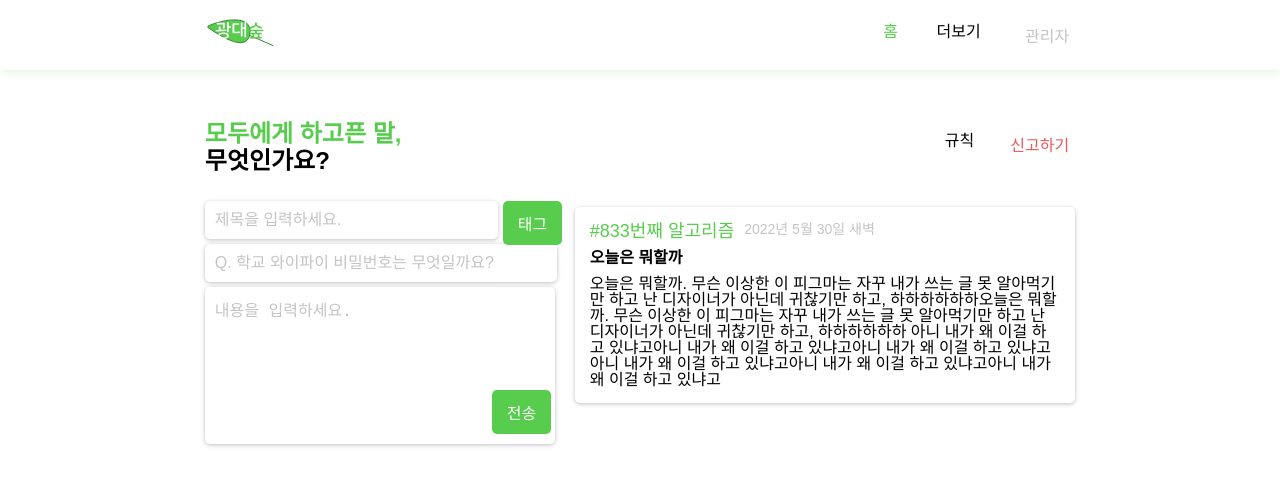
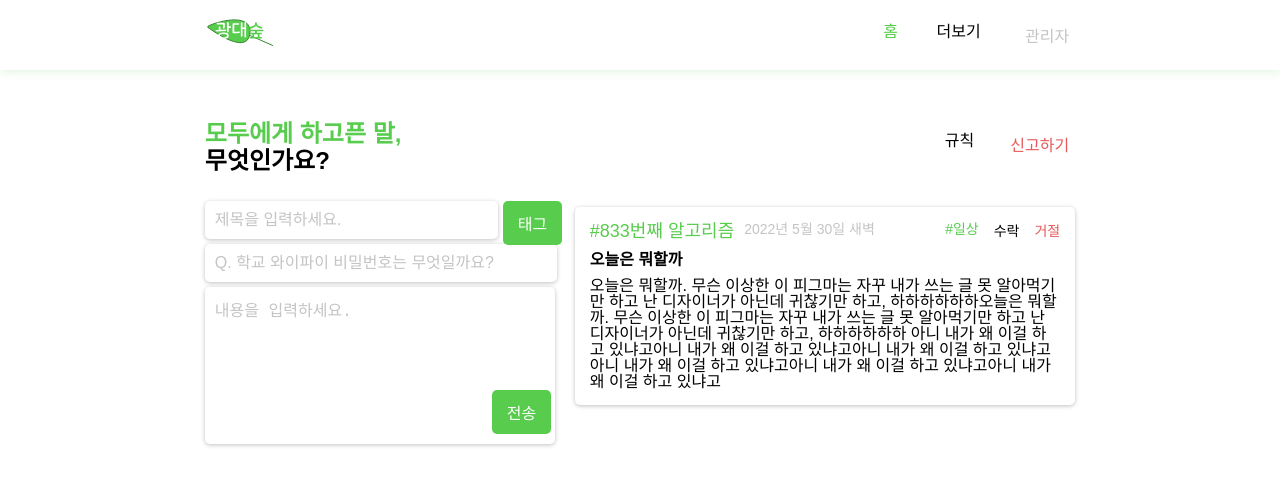
Before and after one commit to joog-lim/bamboo-front, a Next.js app: page / in a window 1280 px wide. Shown: the top 486 px of the page. Built offline with nearby package versions, Linux system fonts and the light colour scheme; a web font is replaced by a local one.

Commit message:
update: add algorithms state for view

```diff
--- /dev/null
+++ b/src/app/atom.ts
@@ -0,0 +1,6 @@
+import { atom } from "recoil";
+
+export const algorithmState = atom({
+  key: "algorithmState",
+  default: "view",
+});
--- a/src/components/algorithms/algorithms.tsx
+++ b/src/components/algorithms/algorithms.tsx
@@ -1,12 +1,10 @@
 import style from "./style.module.scss";
+import Header from "./item/headerPresenter";
 
 const Algorithms: React.FC = () => {
   return (
     <article className={style.algorithmsBox}>
-      <header>
-        <h3>#833번째 알고리즘</h3>
-        <p>2022년 5월 30일 새벽</p>
-      </header>
+      <Header state="" />
       <h4>오늘은 뭐할까</h4>
       <p>
         오늘은 뭐할까. 무슨 이상한 이 피그마는 자꾸 내가 쓰는 글 못 알아먹기만
--- /dev/null
+++ b/src/components/algorithms/item/header.module.scss
@@ -0,0 +1,30 @@
+@use "styles/module" as c;
+
+.header {
+  display: flex;
+  justify-content: space-between;
+  font-size: 14px;
+  color: c.$gray-color;
+  width: 100%;
+  h3 {
+    margin-right: 10px;
+    font-size: 18px;
+    color: c.$green-color;
+  }
+  div {
+    display: flex;
+  }
+  div:nth-child(2) {
+    color: c.$green-color;
+    justify-self: flex-end;
+  }
+  button {
+    position: relative;
+    top: -2px;
+    padding: 0 0 0 15px;
+    font-size: 14px;
+  }
+  button:last-child {
+    color: c.$red-color;
+  }
+}
--- /dev/null
+++ b/src/components/algorithms/item/headerContainer.tsx
@@ -0,0 +1,3 @@
+export interface HeaderProps {
+  state: string;
+}
--- /dev/null
+++ b/src/components/algorithms/item/headerPresenter.tsx
@@ -0,0 +1,20 @@
+import style from "./header.module.scss";
+import { HeaderProps } from "./headerContainer";
+
+const Header: React.FC<HeaderProps> = (p: HeaderProps) => {
+  return (
+    <header className={style.header}>
+      <div>
+        <h3>#833번째 알고리즘</h3>
+        <p>2022년 5월 30일 새벽</p>
+      </div>
+      <div>
+        <div>#일상</div>
+        <button>수락</button>
+        <button>거절</button>
+      </div>
+    </header>
+  );
+};
+
+export default Header;
--- a/src/components/algorithms/style.module.scss
+++ b/src/components/algorithms/style.module.scss
@@ -1,6 +1,17 @@
 @use "styles/module" as c;
 
 .algorithmsBox {
+  @include c.every-box;
+  padding: 15px;
+  margin: 0 0 20px 20px;
+  h4 {
+    font-size: 16px;
+    font-weight: 700;
+    margin: 10px 0;
+  }
+}
+
+.algorithmsBoxAdmin {
   @include c.every-box;
   padding: 15px;
   margin: 0 0 20px 20px;
```
